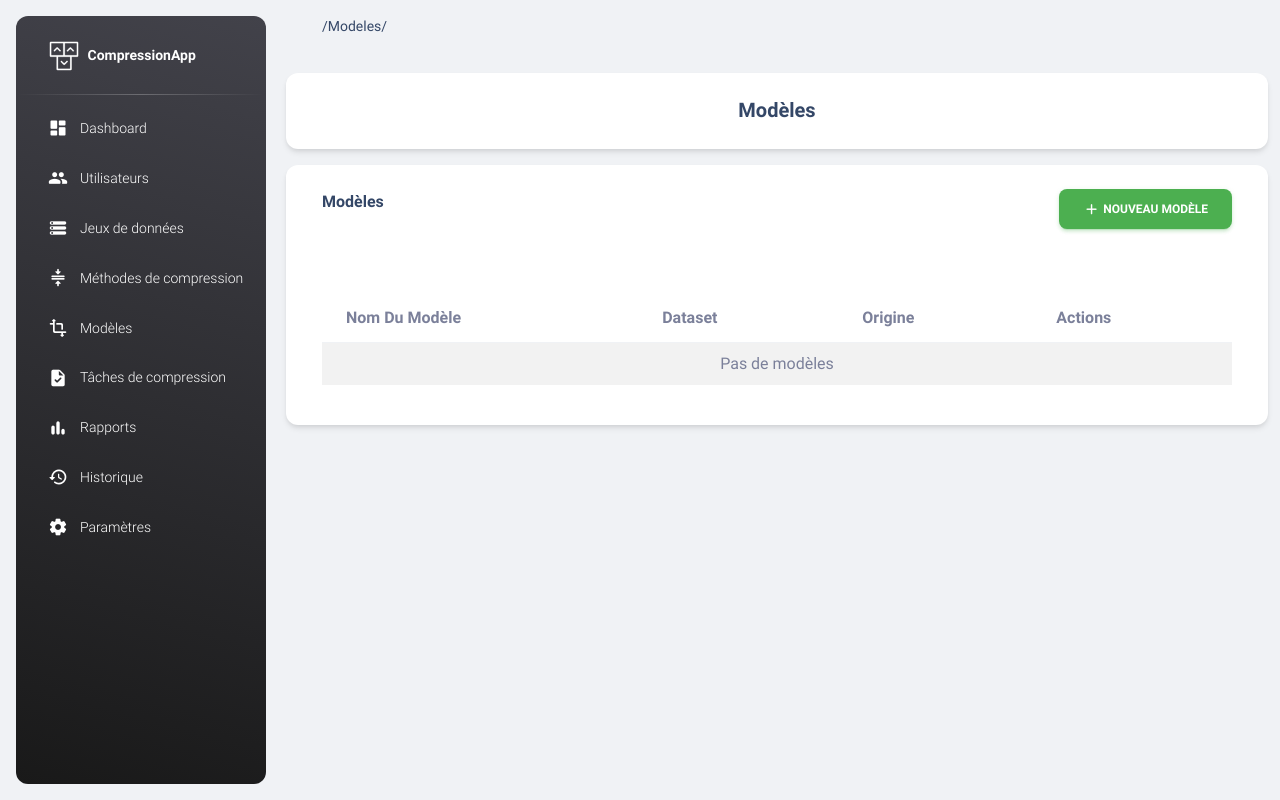
After one commit to lakazistaa/compression_project, a Django app: page /modeles/ in a window 1280 px wide. The commit adds this page. Run offline with Django 4.2, Linux system fonts and the light colour scheme; data that the repository does not hold is empty; some libraries are stand-ins or nearby versions.

Commit message:
models, add model, changes in sidebar, urls, and views.py

```diff
--- /dev/null
+++ b/pfe_project/compression_app/templates/compression_app/modeles/list.html
@@ -0,0 +1,115 @@
+{% extends "layouts/base.html" %}
+{% load i18n static %}
+
+{% block title %} Compresser un Modèle {% endblock title %}
+{% block extrastyle %}
+<link rel="stylesheet" href="{% static 'css/dropzone.css' %}">
+{% endblock extrastyle %}
+
+
+{% block content %}
+<div class="container-fluid py-4">
+    <div class="row">
+            <div class="card mb-3">
+                <div class="card-header text-center">
+                    <h5 class="mb-0 ">Modèles</h5>
+                </div>
+            </div>
+            <div class="card mb-3">
+                <div class="card-header">
+                    <div class="row">
+                      <div class="col-6">
+                        <h6 class="mb-0">Modèles</h6>
+                      </div>
+                      <div class="col-6 text-end">
+                        <button type="button" class="btn btn-success" id="add_task">
+                          <i class="material-icons">add</i> Nouveau modèle</button>
+                      </div>
+                    </div>
+
+
+                </div>
+                <div class="card-body">
+                    <div class="table-responsive">
+                        <table class="table table-striped">
+                            <thead>
+                                <tr>
+                                    <th scope="col">Nom du modèle</th>
+                                    <th scope="col">Dataset</th>
+                                    <th scope="col">Origine</th>
+                                    <th scope="col">Actions</th>
+                                </tr>
+                            </thead>
+                            <tbody>
+                                {%if modeles %}
+                                {% for modele in modeles %}
+                                <tr>
+                                    <td>{{ modele.nom }}</td>
+                                    <td>{{ modele.dataset }}</td>
+                                    <td>{{ modele.origine }}</td>
+                                    <td>
+                                        <a href="" class="btn btn-sm">Détails</a>
+                                        {% comment %} download button with downloa icon {% endcomment %}
+                                        <a href="#" class="btn btn-sm btn-primary">Télécharger</a>
+                                    </td>
+                                </tr>
+                                {% endfor %}
+                                {% else %}
+                                <tr>
+                                    <td colspan="8" class="text-center">Pas de modèles</td>
+                                </tr>
+                                {% endif %}
+                            </tbody>
+                        </table>
+                    </div>
+
+                </div>
+            </div>
+
+    </div>
+</div>
+{% endblock content %}
+
+{% block scripts %}
+<script>
+  $(document).ready(function() {
+      $('#add_task').on('click', function() {
+        Swal.fire({
+          title: 'Ajouter une nouveau modèle',
+          html: `
+          <form id="compression-form" method="post" enctype="multipart/form-data">
+            {% csrf_token %}
+
+            <div class="row">
+                {% comment %} trois col {% endcomment %}
+                <div class="col-8">
+                  <div class="row">
+                    <div class="input-group input-group-static px-2">
+                      <label for="model-name" class="ms-0">Nom du modèle</label><p></p>
+                      <input type="text" class="form-control" id="model-name" name="model-name">
+                    </div>
+                  </div>
+                  <div class="row">
+                    <div class="col-8">
+                      <div class="input-group input-group-static my-3 ">
+                        <label for="description" class="ms-0 ">Description</label><p></p>
+                        <textarea class="form-control" id="description" name="description" placeholder="Ex : tâche de compression d modèle xxxx entrainé sur le dataset yyyy"></textarea>
+                      </div>
+                    </div>
+                  </div>
+                </div>
+                <div class="col-4 text-center">
+                  <label for="model-file text-dark">Poids du modèle à compresser</label>
+                  <div class="dropzone rounded" id="model-dropzone"></div>
+                </div>
+              </div>
+
+            <button type="submit" class="btn btn-primary mt-4">Sauvegarder</button>
+        </form>
+          `,
+          showConfirmButton: false
+      });
+  });
+});
+</script>
+{% endblock scripts %}
--- a/pfe_project/compression_app/templates/includes/sidebar.html
+++ b/pfe_project/compression_app/templates/includes/sidebar.html
@@ -51,7 +51,7 @@
                 </a>
             </li>
             <li class="nav-item">
-                <a class="nav-link text-white {% if 'compress-model' in request.path %} active {% endif %}" href="{% url 'compress_model' %}">
+                <a class="nav-link text-white {% if 'compress-model' in request.path %} active {% endif %}" href="{% url 'modeles' %}">
                     <div class="text-white text-center me-2 d-flex align-items-center justify-content-center">
                         <i class="material-icons opacity-10">transform</i>
                     </div>
--- a/pfe_project/compression_app/urls.py
+++ b/pfe_project/compression_app/urls.py
@@ -9,6 +9,8 @@ urlpatterns = [
     path('methodes_compression/', methodes_compression_list_view, name='methodes_compression'),
     #taches
     path('taches/', taches_list_view, name='taches'),
+    #modeles
+    path('modeles/', modeles_list_view, name='modeles'),
     #----------------------- compress_model ------------------------------
     path('compress_model/', compress_model, name="compress_model"),
     path('upload-model/', upload_model, name='upload_model'),
--- a/pfe_project/compression_app/views.py
+++ b/pfe_project/compression_app/views.py
@@ -60,6 +60,14 @@ def methodes_compression_list_view(request):
 def taches_list_view(request):
     return render(request, 'compression_app/taches/list.html')
 
+# ----------------- Modele --------------------------------
+def modeles_list_view(request):
+    uploaded_models = Modele.objects.all()
+    compressed_models = ModeleCompresse.objects.all()
+    datasets = JeuDeDonnees.objects.all()
+    #models = uploaded models + attribute 'origin'='uploaded', compressed models + attribute 'origin'='compressed'
+    models = [{'id': model.id, 'nom': model.nom, 'dataset': model.jeu_de_donnees, 'origin': 'uploaded'} for model in uploaded_models] + [{'id': model.id, 'nom': model.nom, 'origin': 'compressed', 'dataset': model.modele.jeu_de_donnees} for model in compressed_models]
+    return render(request, 'compression_app/modeles/list.html', {'models': models, 'datasets': datasets})
 #------------------- compress_model ----------------------------------------------------
 
 def compress_model(request):
@@ -88,10 +96,9 @@ def compress_model(request):
         return JsonResponse({'status': 'success'})
 
     else:
-        methods = MethodeCompression.objects.all()
-        metrics = MetriqueCompression.objects.all()
+        datasets = JeuDeDonnees.objects.all()
         modeles = Modele.objects.all()
-        return render(request, 'compression_app/compresser_modele/index.html', { 'methods': methods, 'metrics': metrics, 'modeles': modeles})
+        return render(request, 'compression_app/modeles/list.html', { 'datasets': datasets, 'modeles': modeles})
 
 def upload_model(request):
     if request.method == 'POST':
```
Also changed, not shown: pfe_project/compression_app/migrations/0001_initial.py, pfe_project/compression_app/templates/compression_app/modeles/index.html (deleted), pfe_project/db.sqlite3.
